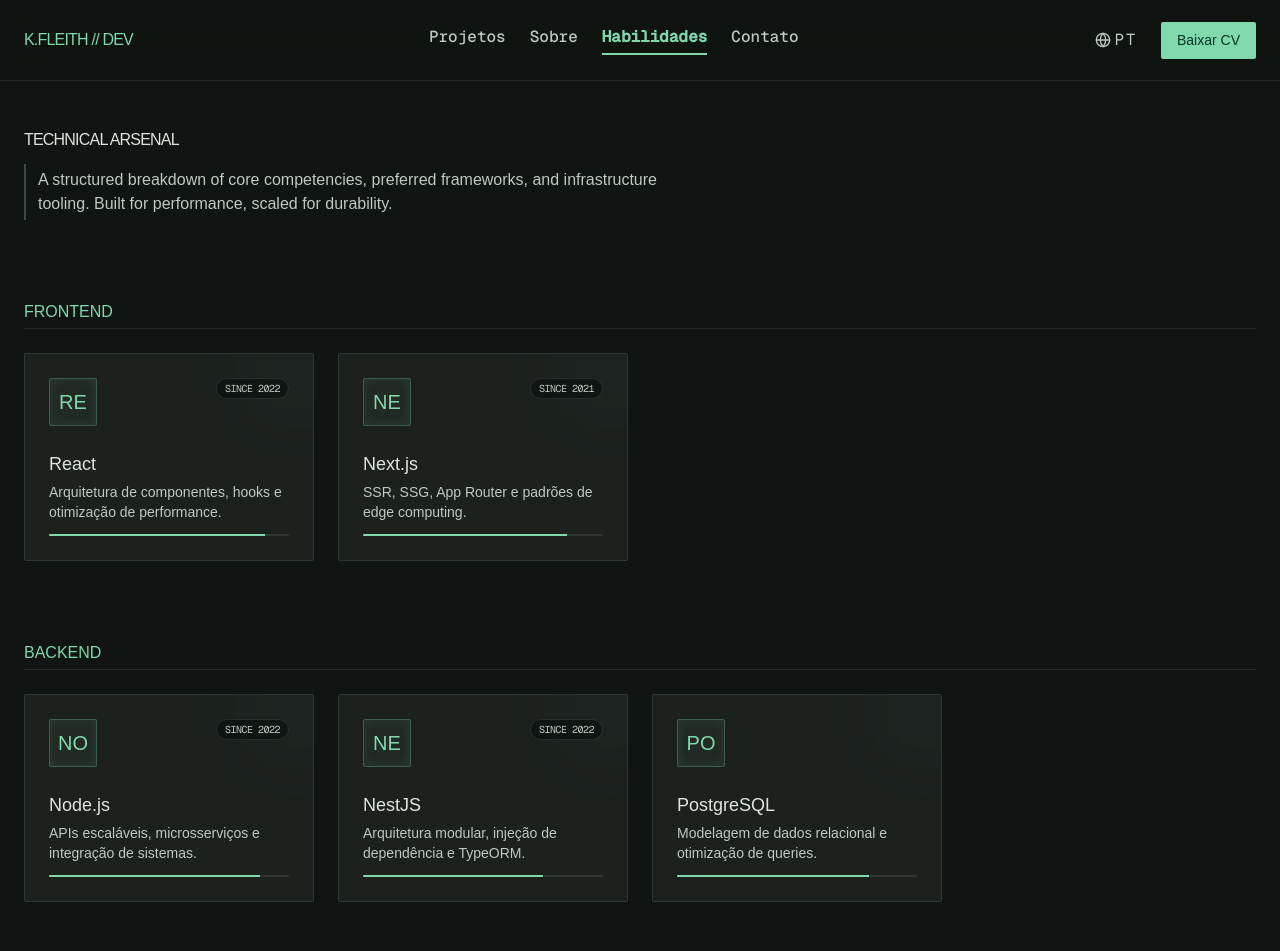
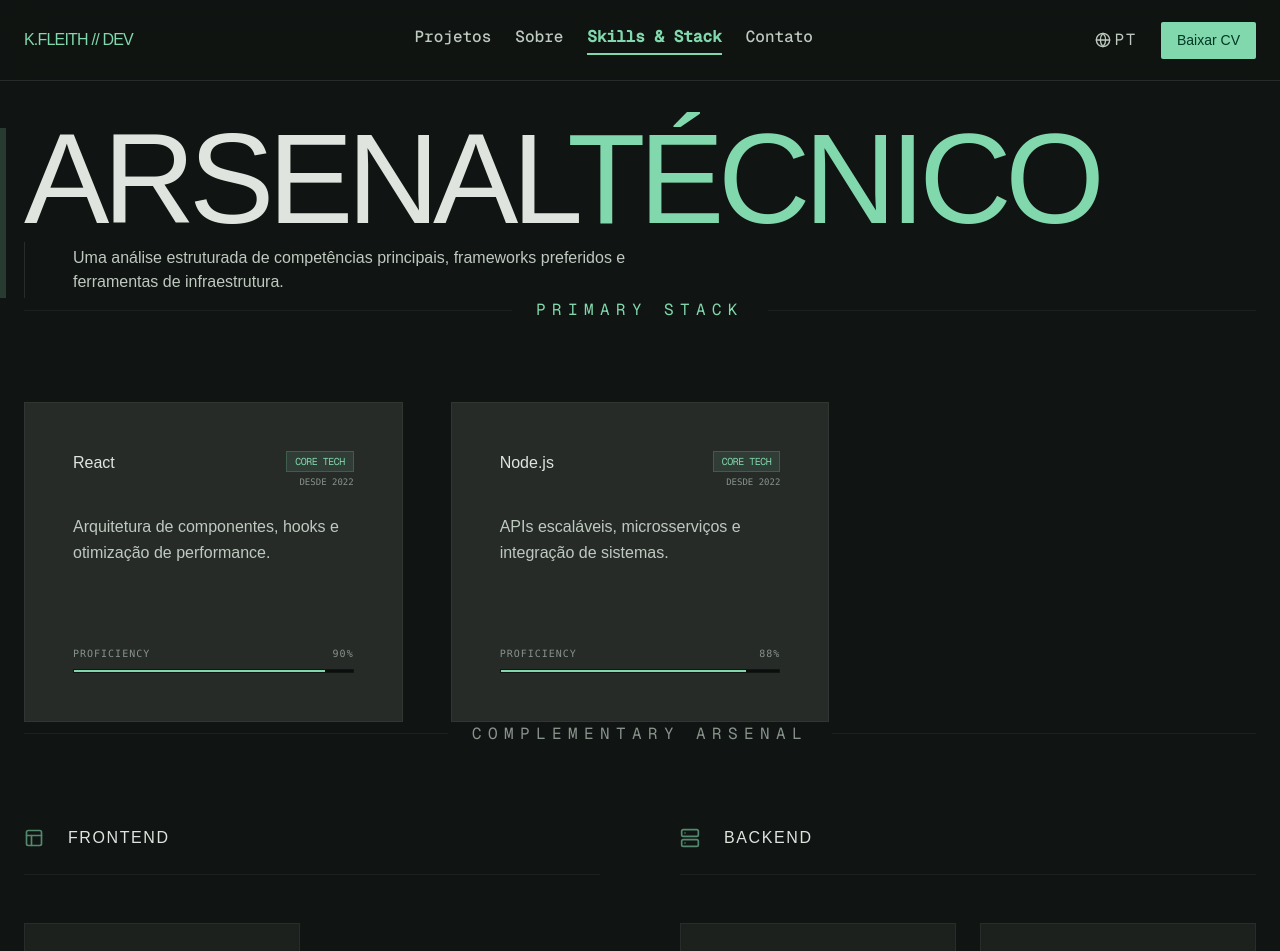
Before and after one commit to LeonardoKako/Portfolio_2K26, a React (Vite) app in the folder frontend/: page /skills in a window 1280 px wide. Shown: the top 951 px of the page. Built offline with nearby package versions, Linux system fonts and the light colour scheme; a web font is replaced by a local one.

Commit message:
Skills Page pt1

```diff
--- a/frontend/src/components/SkillCard.tsx
+++ b/frontend/src/components/SkillCard.tsx
@@ -10,33 +10,30 @@ const SkillCard: React.FC<Props> = ({ skill }) => {
   const { language } = useTranslation();
 
   return (
-    <div className="bg-surface-container border border-outline/20 p-md rounded flex flex-col gap-md hover:border-primary/40 transition-all group relative overflow-hidden">
-      <div className="absolute -right-4 -top-4 w-16 h-16 bg-primary/5 rounded-full blur-2xl group-hover:bg-primary/10 transition-colors"></div>
-
-      <div className="flex justify-between items-start">
-        <div className="w-12 h-12 rounded border border-primary/30 flex items-center justify-center bg-primary/5 text-primary font-headline-md text-xl shadow-[inset_0_0_12px_rgba(129,216,172,0.1)]">
-          {skill.name.substring(0, 2).toUpperCase()}
-        </div>
+    <div className="bg-surface-container border border-outline/10 p-md flex flex-col gap-sm hover:border-primary/40 transition-all group relative overflow-hidden">
+      <div className="flex justify-between items-center mb-sm">
+        <h3 className="font-headline-md text-[14px] text-on-surface group-hover:text-primary transition-colors tracking-widest uppercase">
+          {skill.name}
+        </h3>
+        <div className="flex items-center gap-2">
           {skill.since && (
-          <span className="font-label-sm text-[10px] px-2 py-0.5 rounded-full border border-outline/20 bg-surface text-on-surface-variant uppercase tracking-tighter">
-            Since {skill.since}
+            <span className="font-mono text-[9px] text-outline uppercase">
+              {skill.since}
             </span>
           )}
+          <div className="w-1.5 h-1.5 bg-primary/20 rounded-full group-hover:bg-primary group-hover:animate-pulse transition-colors"></div>
+        </div>
       </div>
 
-      <div>
-        <h3 className="font-headline-md text-lg text-on-surface group-hover:text-primary transition-colors">
-          {skill.name}
-        </h3>
-        <p className="font-body-md text-sm text-on-surface-variant mt-1">
+      <p className="font-body-sm text-[12px] text-on-surface-variant leading-tight min-h-[2.5rem]">
         {skill.proficiencyDescription[language]}
       </p>
-        <div className="h-0.5 w-full bg-surface-container-highest mt-3 rounded-full overflow-hidden">
+
+      <div className="h-[2px] w-full bg-surface-container-highest mt-2 overflow-hidden">
         <div
-            className="bg-primary h-full transition-all duration-1000"
+          className="bg-primary/40 group-hover:bg-primary h-full transition-all duration-1000 origin-left"
           style={{ width: `${skill.proficiency}%` }}
         ></div>
-        </div>
       </div>
     </div>
   );
--- /dev/null
+++ b/frontend/src/components/StackCard.tsx
@@ -0,0 +1,58 @@
+import React from 'react';
+import { Skill } from '../types/portfolio';
+import { useTranslation } from '../hooks/useTranslation';
+
+interface Props {
+  skill: Skill;
+}
+
+const StackCard: React.FC<Props> = ({ skill }) => {
+  const { language, t } = useTranslation();
+
+  return (
+    <div className="bg-surface-container-high border border-outline/10 p-lg group hover:border-primary/30 transition-all duration-500 relative overflow-hidden">
+      {/* Decorative Corner */}
+      <div className="absolute top-0 right-0 w-8 h-8 border-t border-r border-primary/0 group-hover:border-primary/30 transition-colors"></div>
+
+      <div className="flex justify-between items-start mb-md">
+        <h3 className="font-headline-md text-headline-md text-on-surface group-hover:text-primary transition-colors">
+          {skill.name}
+        </h3>
+        <div className="flex flex-col items-end gap-1">
+          {skill.isCore && (
+            <span className="font-label-sm text-[10px] bg-primary/10 text-primary px-2 py-0.5 border border-primary/20 uppercase tracking-tighter">
+              {t.skills_page.coreTech}
+            </span>
+          )}
+          {skill.since && (
+            <span className="font-mono text-[9px] text-outline uppercase">
+              {t.skills_page.since} {skill.since}
+            </span>
+          )}
+        </div>
+      </div>
+
+      <p className="font-body-md text-body-md text-on-surface-variant mb-xl leading-relaxed min-h-[3rem]">
+        {skill.proficiencyDescription[language]}
+      </p>
+
+      <div className="space-y-2">
+        <div className="flex justify-between font-mono text-[10px] text-outline uppercase tracking-widest">
+          <span>PROFICIENCY</span>
+          <span>{skill.proficiency}%</span>
+        </div>
+        <div className="h-1 bg-surface-container-lowest overflow-hidden border border-outline/5">
+          <div
+            className="h-full bg-primary transition-all duration-1000 ease-out origin-left"
+            style={{ width: `${skill.proficiency}%` }}
+          ></div>
+        </div>
+      </div>
+
+      {/* Industrial Accent */}
+      <div className="absolute bottom-0 left-0 h-[1px] w-0 bg-primary/40 group-hover:w-full transition-all duration-700"></div>
+    </div>
+  );
+};
+
+export default StackCard;
--- a/frontend/src/data/translations.ts
+++ b/frontend/src/data/translations.ts
@@ -3,9 +3,9 @@ export const translations = {
     nav: {
       projects: 'Projetos',
       about: 'Sobre',
-      skills: 'Habilidades',
       stack: 'Stack',
       contact: 'Contato',
+      skills: 'Skills & Stack',
       downloadCv: 'Baixar CV',
     },
     hero: {
@@ -58,15 +58,23 @@ export const translations = {
     },
     footer: {
       builtBy: '© 2024 CONSTRUÍDO PARA DURAR // PROJETADO POR K.FLEITH',
+    },
+    skills_page: {
+      title: 'ARSENAL TÉCNICO',
+      subtitle: 'Uma análise estruturada de competências principais, frameworks preferidos e ferramentas de infraestrutura.',
+      primaryStack: 'PRIMARY STACK',
+      complementary: 'COMPLEMENTARY ARSENAL',
+      coreTech: 'Core Tech',
+      since: 'Desde',
     }
   },
   'en-US': {
     nav: {
       projects: 'Projects',
       about: 'About',
-      skills: 'Skills',
       stack: 'Stack',
       contact: 'Contact',
+      skills: 'Skills & Stack',
       downloadCv: 'Download CV',
     },
     hero: {
@@ -119,6 +127,14 @@ export const translations = {
     },
     footer: {
       builtBy: '© 2024 BUILT-TO-LAST // ENGINEERED BY K.FLEITH',
+    },
+    skills_page: {
+      title: 'TECHNICAL ARSENAL',
+      subtitle: 'A structured breakdown of core competencies, preferred frameworks, and infrastructure tooling.',
+      primaryStack: 'PRIMARY STACK',
+      complementary: 'COMPLEMENTARY ARSENAL',
+      coreTech: 'Core Tech',
+      since: 'Since',
     }
   }
 };
--- a/frontend/src/pages/Skills.tsx
+++ b/frontend/src/pages/Skills.tsx
@@ -1,46 +1,93 @@
-import React from 'react';
-import { useTranslation } from '../hooks/useTranslation';
-import { useSeo } from '../hooks/useSeo';
-import { skills } from '../data/skills';
-import SkillCard from '../components/SkillCard';
+import React from "react";
+import { useTranslation } from "../hooks/useTranslation";
+import { useSeo } from "../hooks/useSeo";
+import { skills } from "../data/skills";
+import StackCard from "../components/StackCard";
+import SkillCard from "../components/SkillCard";
+import { Cpu, Layout, Server, Database, PenTool } from "lucide-react";
 
 const Skills: React.FC = () => {
   const { t } = useTranslation();
   useSeo({ title: t.nav.skills });
 
-  const categories = ['Frontend', 'Backend', 'Infra', 'Design'] as const;
+  const categories = [
+    { id: "Frontend", icon: Layout },
+    { id: "Backend", icon: Server },
+    { id: "Infra", icon: Cpu },
+    { id: "Design", icon: PenTool },
+  ] as const;
+
+  const coreSkills = skills.filter((s) => s.isCore);
+  const otherSkills = skills.filter((s) => !s.isCore);
 
   return (
-    <div className="max-w-container-max mx-auto px-gutter pb-xl pt-lg">
-      <header className="mb-xl animate-fade-up">
-        <h1 className="font-display-lg text-display-lg text-on-surface mb-sm tracking-tighter uppercase">
-          Technical Arsenal
+    <div className='max-w-container-max mx-auto px-gutter pb-xl pt-lg'>
+      {/* Page Header */}
+      <header className='mb-2xl animate-fade-up relative'>
+        <div className='absolute -left-gutter top-0 w-1.5 h-full bg-primary opacity-20'></div>
+        <h1 className='font-display-lg text-[4rem] md:text-[6rem] lg:text-[8rem] text-on-surface mb-sm tracking-tighter uppercase leading-[0.8]'>
+          {t.skills_page.title.split(" ")[0]}
+          <span className='text-primary'>
+            {t.skills_page.title.split(" ")[1]}
+          </span>
         </h1>
-        <p className="font-body-lg text-body-lg text-on-surface-variant max-w-2xl border-l-2 border-outline/40 pl-sm py-xs">
-          A structured breakdown of core competencies, preferred frameworks, and infrastructure tooling. Built for performance, scaled for durability.
+        <p className='font-body-lg text-body-lg text-on-surface-variant max-w-2xl border-l border-outline/20 pl-lg py-xs'>
+          {t.skills_page.subtitle}
         </p>
       </header>
 
-      {categories.map((category, catIndex) => (
-        <section
-          key={category}
-          className="mb-xl animate-fade-up"
-          style={{ animationDelay: `${catIndex * 100}ms` }}
-        >
-          <div className="flex items-center gap-sm mb-md pb-xs border-b border-outline/20">
-            <h2 className="font-headline-md text-headline-md text-primary uppercase">
-              {category}
+      {/* Section 1: PRIMARY STACK */}
+      <section className='mb-3xl animate-fade-up'>
+        <div className='flex items-center gap-md mb-xl'>
+          <div className='h-px flex-1 bg-outline/10'></div>
+          <h2 className='font-label-sm text-label-sm text-primary uppercase tracking-[0.4em] whitespace-nowrap'>
+            {t.skills_page.primaryStack}
           </h2>
+          <div className='h-px flex-1 bg-outline/10'></div>
         </div>
-          <div className="grid grid-cols-1 sm:grid-cols-2 md:grid-cols-3 lg:grid-cols-4 gap-md">
-            {skills
-              .filter((skill) => skill.category === category)
-              .map((skill) => (
+
+        <div className='grid grid-cols-1 md:grid-cols-2 lg:grid-cols-3 gap-lg'>
+          {coreSkills.map((skill, index) => (
+            <StackCard key={skill.id} skill={skill} />
+          ))}
+        </div>
+      </section>
+
+      {/* Section 2: COMPLEMENTARY ARSENAL */}
+      <section className='animate-fade-up delay-200'>
+        <div className='flex items-center gap-md mb-xl'>
+          <div className='h-px flex-1 bg-outline/10'></div>
+          <h2 className='font-label-sm text-label-sm text-outline uppercase tracking-[0.4em] whitespace-nowrap'>
+            {t.skills_page.complementary}
+          </h2>
+          <div className='h-px flex-1 bg-outline/10'></div>
+        </div>
+
+        <div className='grid grid-cols-1 md:grid-cols-2 gap-xl'>
+          {categories.map((category) => {
+            const categorySkills = otherSkills.filter(
+              (s) => s.category === category.id,
+            );
+            if (categorySkills.length === 0) return null;
+
+            return (
+              <div key={category.id} className='space-y-lg'>
+                <div className='flex items-center gap-md border-b border-outline/10 pb-md'>
+                  <category.icon className='w-5 h-5 text-primary opacity-60' />
+                  <h3 className='font-headline-md text-headline-md text-on-surface uppercase tracking-widest'>
+                    {category.id}
+                  </h3>
+                </div>
+                <div className='grid grid-cols-1 sm:grid-cols-2 gap-md'>
+                  {categorySkills.map((skill) => (
                     <SkillCard key={skill.id} skill={skill} />
                   ))}
                 </div>
+              </div>
+            );
+          })}
+        </div>
       </section>
-      ))}
     </div>
   );
 };
```
Lines whose indentation alone changed are shown as unchanged.
